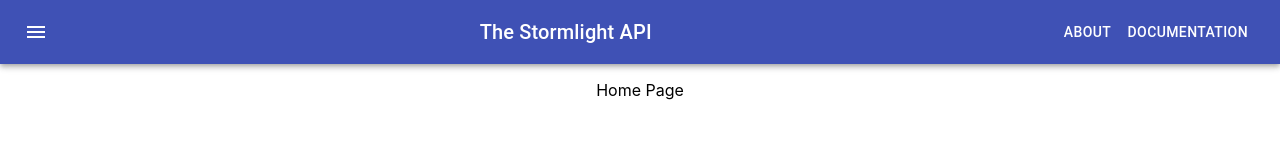
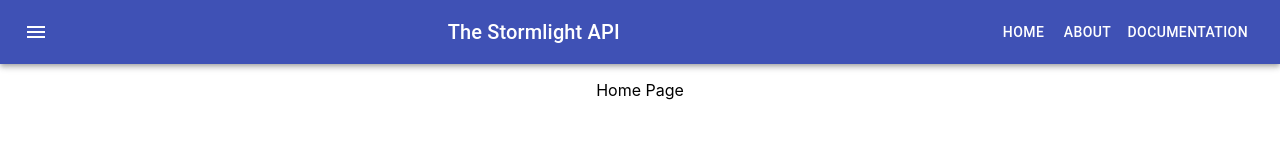
Before and after one commit to kdshah6593/the-stormlight-api, a React (Create React App) app: page / in a window 1280 px wide. Shown: the top 160 px of the page. Built offline with nearby package versions, Linux system fonts and the light colour scheme.

Commit message:
make buttons into links that don't refresh page

```diff
--- a/src/components/Header.jsx
+++ b/src/components/Header.jsx
@@ -6,6 +6,7 @@ import Typography from '@material-ui/core/Typography';
 import Button from '@material-ui/core/Button';
 import IconButton from '@material-ui/core/IconButton';
 import MenuIcon from '@material-ui/icons/Menu';
+import { Link } from 'react-router-dom';
 
 const useStyles = makeStyles((theme) => ({
   root: {
@@ -32,8 +33,9 @@ export default function ButtonAppBar() {
           <Typography variant="h6" className={classes.title}>
             The Stormlight API
           </Typography>
-          <Button color="inherit">About</Button>
-          <Button color="inherit">Documentation</Button>
+          <Link to="/" style={{ color: 'inherit', textDecoration: 'inherit'}}><Button color="inherit">Home</Button></Link>
+          <Link to="/about" style={{ color: 'inherit', textDecoration: 'inherit'}}><Button color="inherit">About</Button></Link>
+          <Link to="/documentation" style={{ color: 'inherit', textDecoration: 'inherit'}}><Button color="inherit">Documentation</Button></Link>
         </Toolbar>
       </AppBar>
     </div>
```
